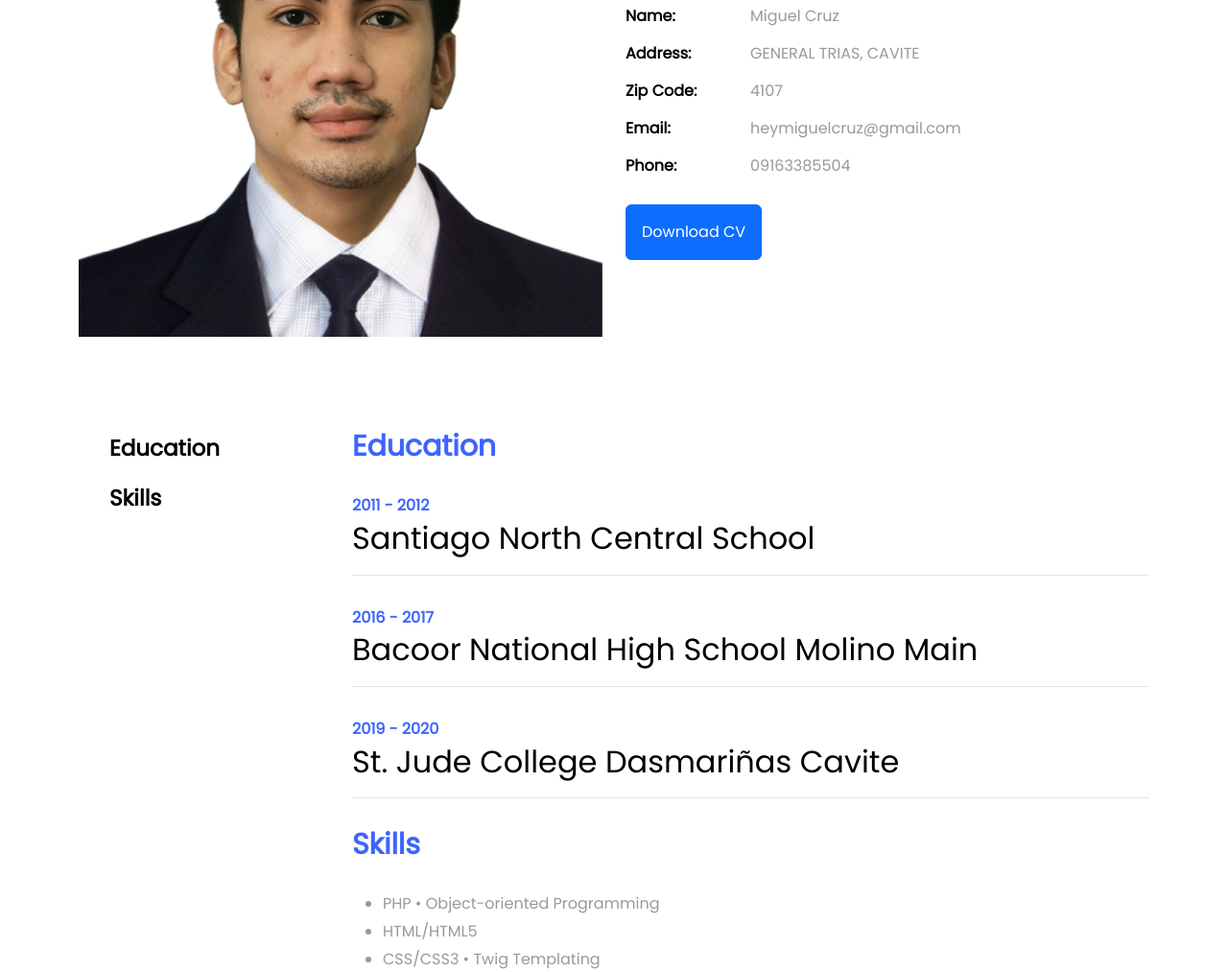
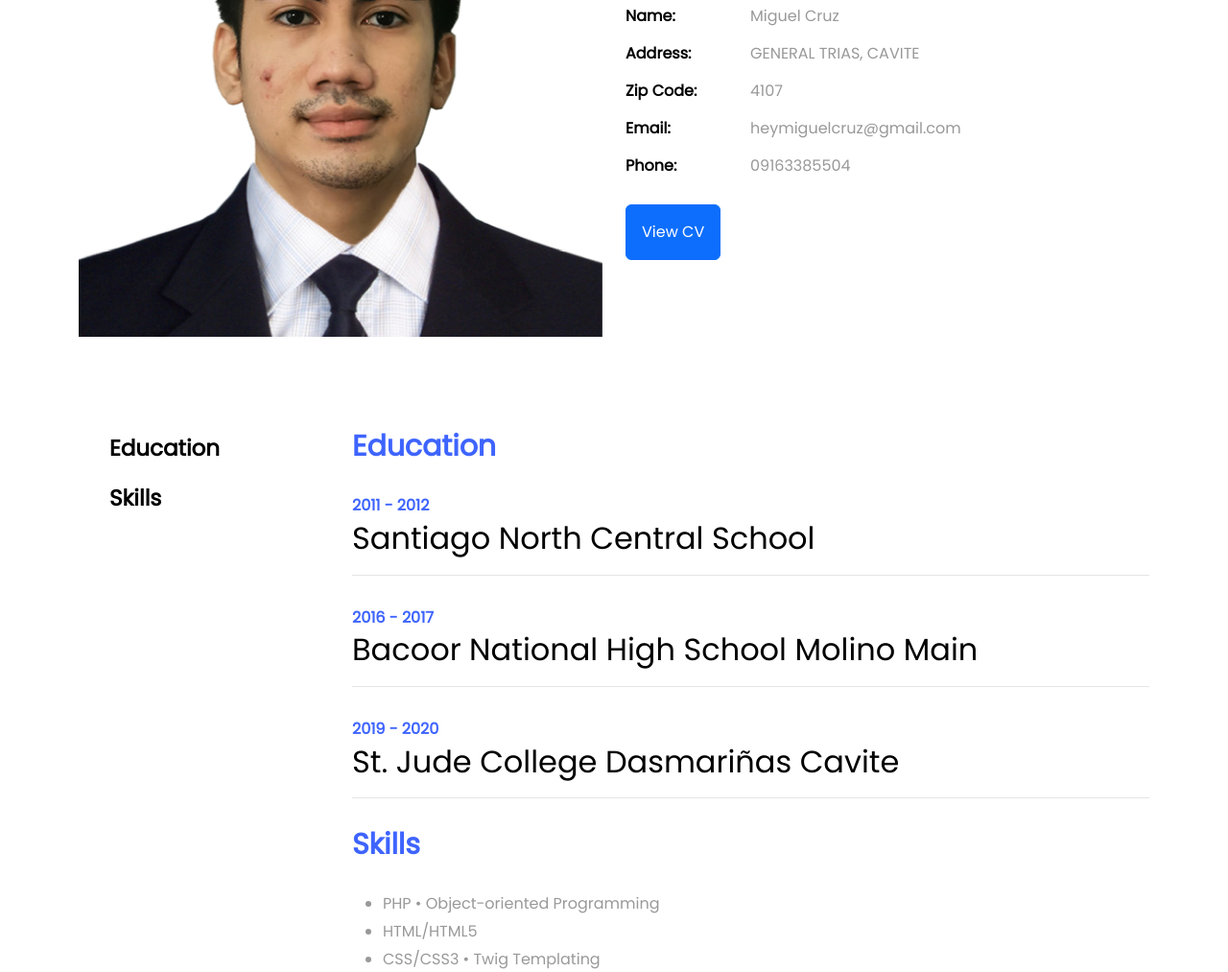
Before and after one commit to hmiguelcruz/portfolio, a plain HTML site: page index.html in a window 1280 px wide. Shown: the part 1087-2100 px from the top of the page at 96% size. Drawn offline with nearby package versions, Linux system fonts and the light colour scheme.

Commit message:
Update index.html

```diff
--- a/index.html
+++ b/index.html
@@ -67,7 +67,7 @@
             <div class="mt-3">
               <div class="text txt-center">
                 <p>
-                  <a href="file:///var/www/miguel/portfolio/index.html#page-2" class="btn btn-primary py-3 px-3" download="">Download CV</a>
+                  <a href="https://drive.google.com/file/d/1IzPGmW74MMfFCDyv6rXVCGpmOoioY-r_/view?usp=sharing" target="_blank" class="btn btn-primary py-3 px-3" download="">View CV</a>
                 </p>
               </div>
             </div>
```
